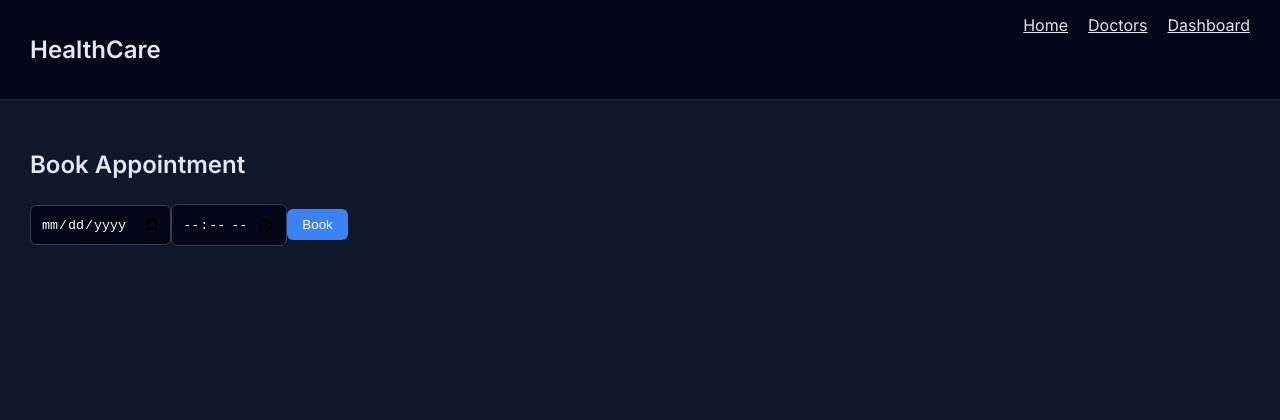
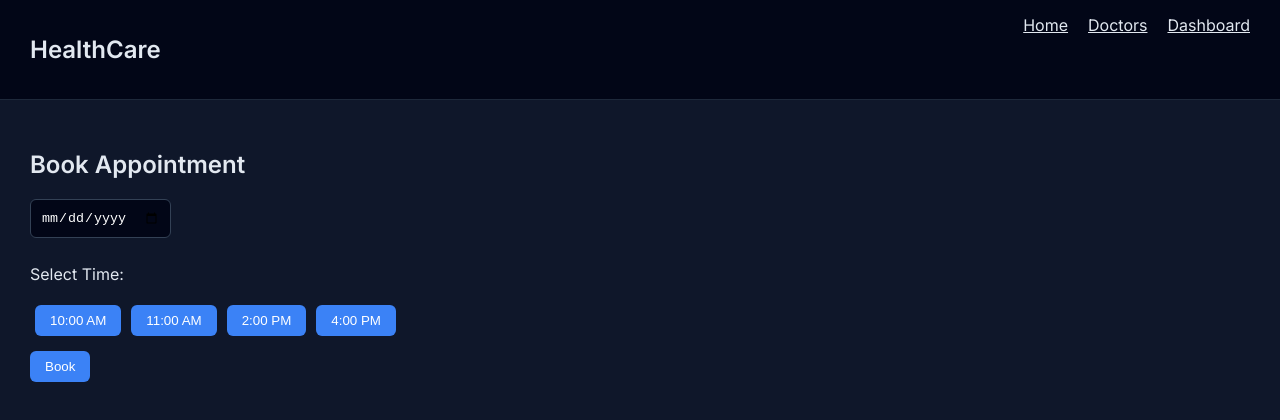
Before and after one commit to srishti-bh31/capstone-WD-2, a React (Vite) app: page /book/1 in a window 1280 px wide. Shown: the top 420 px of the page. Built offline with nearby package versions, Linux system fonts and the light colour scheme.

Commit message:
Enhance appointment booking with time slots and login check
Added time slots selection and login check before booking.

```diff
--- a/src/pages/BookAppointment.jsx
+++ b/src/pages/BookAppointment.jsx
@@ -1,20 +1,33 @@
 import { useParams } from "react-router-dom";
 import { useState } from "react";
+import toast from "react-hot-toast";
 
 function BookAppointment() {
   const { id } = useParams();
   const [date, setDate] = useState("");
   const [time, setTime] = useState("");
 
+  const slots = ["10:00 AM", "11:00 AM", "2:00 PM", "4:00 PM"];
+
   const handleSubmit = () => {
-    const appointment = { doctorId: id, date, time };
+    if (!localStorage.getItem("isLoggedIn")) {
+      toast.error("Please login first");
+      return;
+    }
+
+    const appointment = {
+      doctorId: id,
+      date,
+      time,
+      status: "Upcoming"
+    };
 
     const existing = JSON.parse(localStorage.getItem("appointments")) || [];
     existing.push(appointment);
 
     localStorage.setItem("appointments", JSON.stringify(existing));
 
-    alert("Appointment Booked!");
+    toast.success("Appointment Booked!");
   };
 
   return (
@@ -27,11 +40,23 @@ function BookAppointment() {
         onChange={(e) => setDate(e.target.value)}
       />
 
-      <input
-        className="input"
-        type="time"
-        onChange={(e) => setTime(e.target.value)}
-      />
+      {/* ⏰ Time Slots */}
+      <div>
+        <p>Select Time:</p>
+        {slots.map((slot) => (
+          <button
+            key={slot}
+            className="btn"
+            style={{
+              margin: "5px",
+              background: time === slot ? "#16a34a" : "#3b82f6"
+            }}
+            onClick={() => setTime(slot)}
+          >
+            {slot}
+          </button>
+        ))}
+      </div>
 
       <button className="btn" onClick={handleSubmit}>
         Book
```
